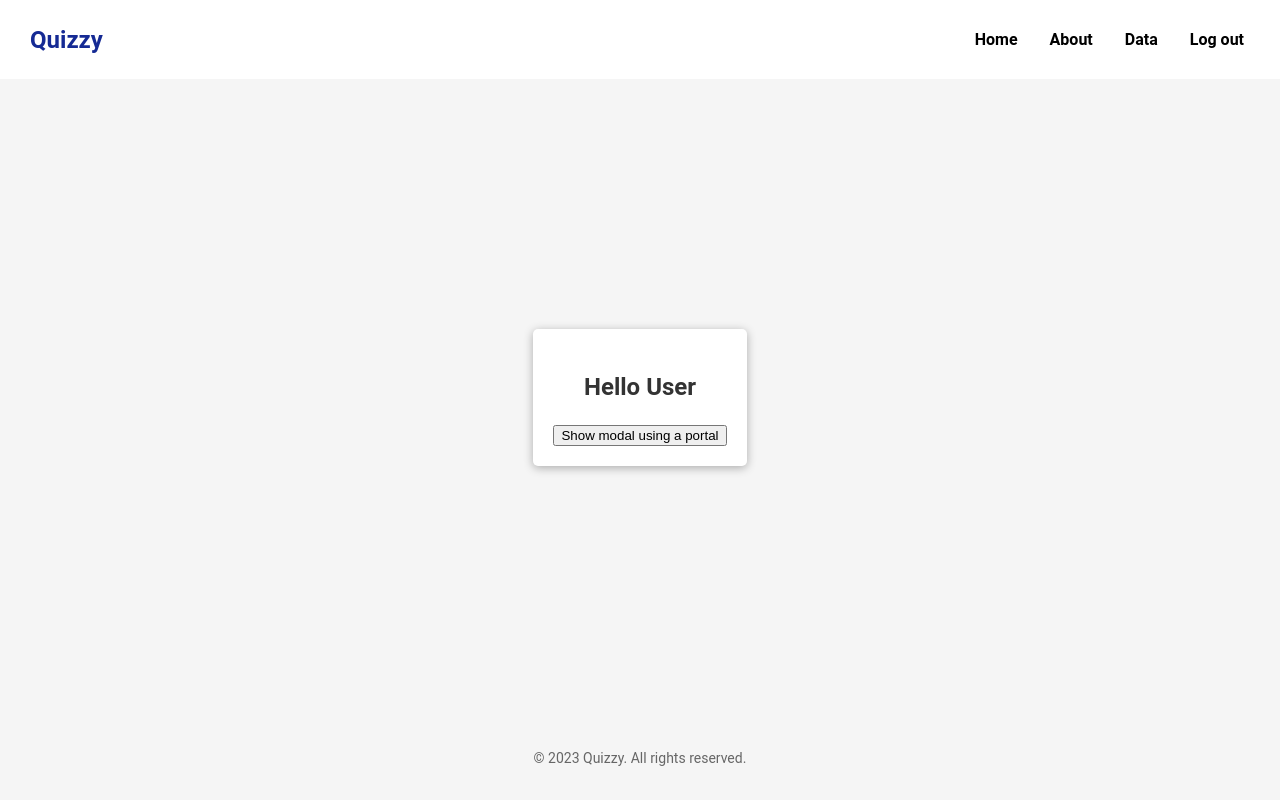
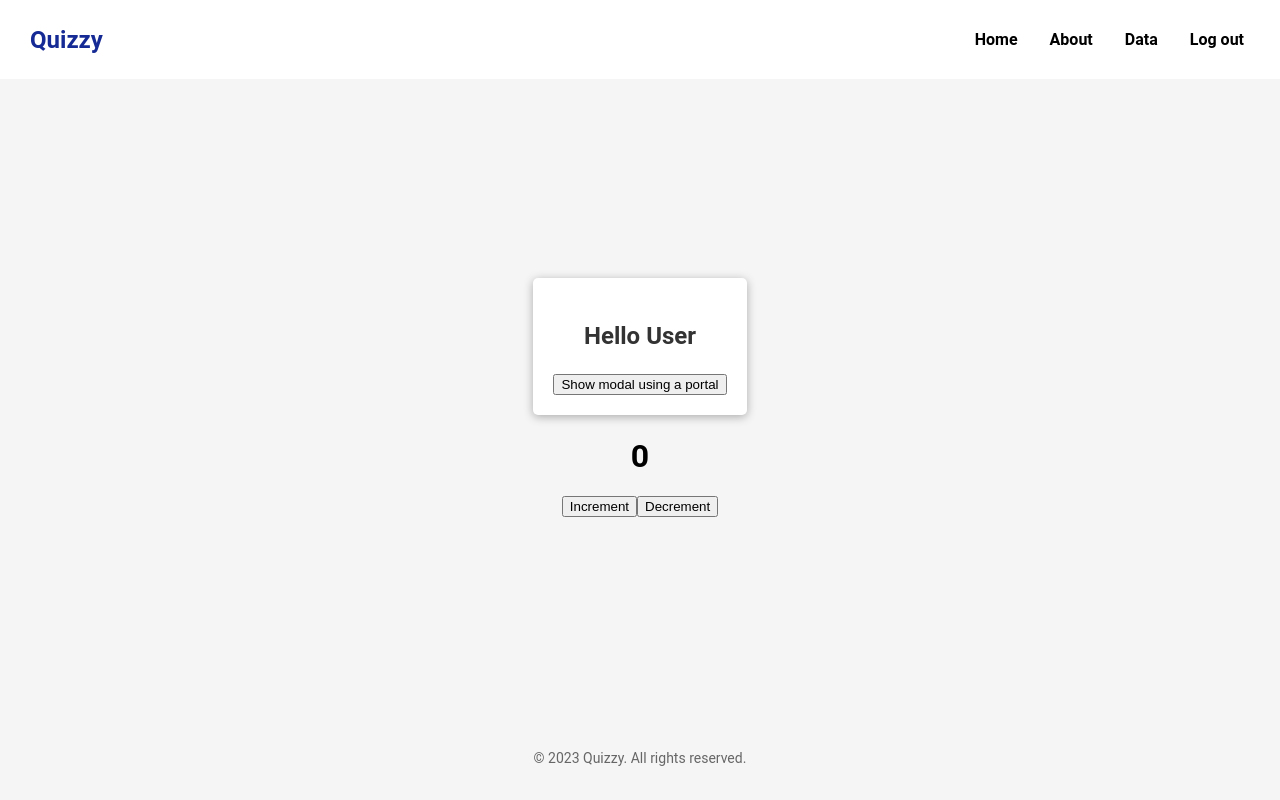
Before and after one commit to Kussasin/CRUD_application_with_API, a React (Create React App) app: page / in a window 1280 px wide. Built offline with nearby package versions, Linux system fonts and the light colour scheme.

Commit message:
FE #4 - Add Redux

```diff
--- a/package.json
+++ b/package.json
@@ -3,6 +3,7 @@
   "version": "0.1.0",
   "private": true,
   "dependencies": {
+    "@reduxjs/toolkit": "^1.9.5",
     "@testing-library/jest-dom": "^5.16.5",
     "@testing-library/react": "^13.4.0",
     "@testing-library/user-event": "^13.5.0",
@@ -12,8 +13,9 @@
     "@types/react-dom": "^18.2.0",
     "react": "^18.2.0",
     "react-dom": "^18.2.0",
+    "react-redux": "^8.0.5",
     "react-router-dom": "^6.10.0",
-    "react-scripts": "5.0.1",
+    "redux": "^4.2.1",
     "sass": "^1.62.0",
     "typescript": "^4.9.5",
     "web-vitals": "^2.1.4"
@@ -43,6 +45,7 @@
     ]
   },
   "devDependencies": {
+    "react-scripts": "^5.0.1",
     "resolve-url-loader": "^5.0.0",
     "sass-loader": "^13.2.2"
   }
--- a/src/App.tsx
+++ b/src/App.tsx
@@ -10,10 +10,13 @@ import NoPage from './Pages/NoPage/NoPage';
 import Registration from './Pages/Registration/Registration';
 import UserProfile from './Pages/UserProfile/UserProfile';
 import UsersList from './Pages/UsersList/UsersList';
+import { Provider } from 'react-redux';
+import { store } from './Store/CounterStore';
 
 const App = () => {
   return (
     <main className="App">
+      <Provider store={store}>
         <BrowserRouter>
           <Routes>
             <Route path="/" element={<Layout />}>
@@ -29,6 +32,7 @@ const App = () => {
             </Route>
           </Routes>
         </BrowserRouter>
+      </Provider>
     </main>
   );
 }
--- a/src/Pages/MainPage/MainPage.module.scss
+++ b/src/Pages/MainPage/MainPage.module.scss
@@ -3,7 +3,9 @@
   justify-content: center;
   align-items: center;
   background-color: #f5f5f5;
+  flex-direction: column;
   height: 100%;
+
   .container_content {
     display: flex;
     justify-content: center;
--- a/src/Pages/MainPage/MainPage.tsx
+++ b/src/Pages/MainPage/MainPage.tsx
@@ -1,25 +1,36 @@
+import { useSelector, useDispatch } from 'react-redux';
+import { increment, decrement } from '../../Store/CounterSlice';
+import { RootState } from '../../Store/CounterStore';
 import styles from './MainPage.module.scss';
 import ModalWindow from '../../Components/ModalWindow/ModalWindow';
 
-interface ModalContent{
+interface ModalContent {
     header: string;
     content: string;
 }
 
 const companyList: ModalContent = {
     header: "I'm a modal dialog",
-    content:"Modal content goes here..."
+    content: "Modal content goes here..."
 }
 
 const MainPage = () => {
+    const count = useSelector((state: RootState) => state.counter.value);
+    const dispatch = useDispatch();
+
     return (
         <main className={styles.container}>
             <div className={styles.container_content}>
                 <p>Hello User</p>
                 <ModalWindow
-                headerText={companyList.header}
-                contentText={companyList.content}
+                    headerText={companyList.header}
+                    contentText={companyList.content}
                 />
+            </div>
+            <div>
+                <h1>{count}</h1>
+                <button onClick={() => dispatch(increment())}>Increment</button>
+                <button onClick={() => dispatch(decrement())}>Decrement</button>
             </div>
         </main>
     );
--- /dev/null
+++ b/src/Store/CounterSlice.ts
@@ -0,0 +1,25 @@
+import { createSlice } from '@reduxjs/toolkit';
+
+interface CounterState {
+  value: number;
+}
+
+const initialState: CounterState = {
+  value: 0,
+};
+
+const counterSlice = createSlice({
+  name: 'counter',
+  initialState,
+  reducers: {
+    increment(state) {
+      state.value += 1;
+    },
+    decrement(state) {
+      state.value -= 1;
+    },
+  },
+});
+
+export const { increment, decrement } = counterSlice.actions;
+export default counterSlice.reducer;
--- /dev/null
+++ b/src/Store/CounterStore.ts
@@ -0,0 +1,11 @@
+import { configureStore } from '@reduxjs/toolkit';
+import counterReducer from './CounterSlice';
+
+export const store = configureStore({
+    reducer: {
+        counter: counterReducer,
+    },
+});
+
+export type RootState = ReturnType<typeof store.getState>;
+export type AppDispatch = typeof store.dispatch;
```
Also changed, not shown: 2 other files (tests, documents, lock files or other folders). Lines whose indentation alone changed are shown as unchanged.
